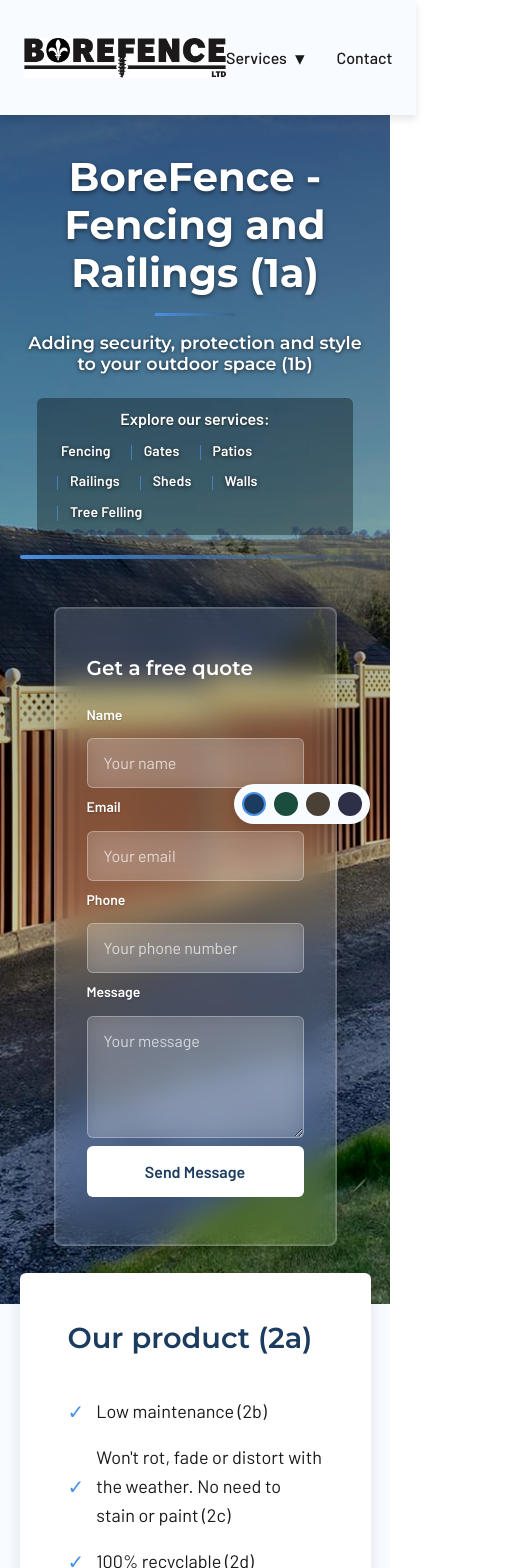
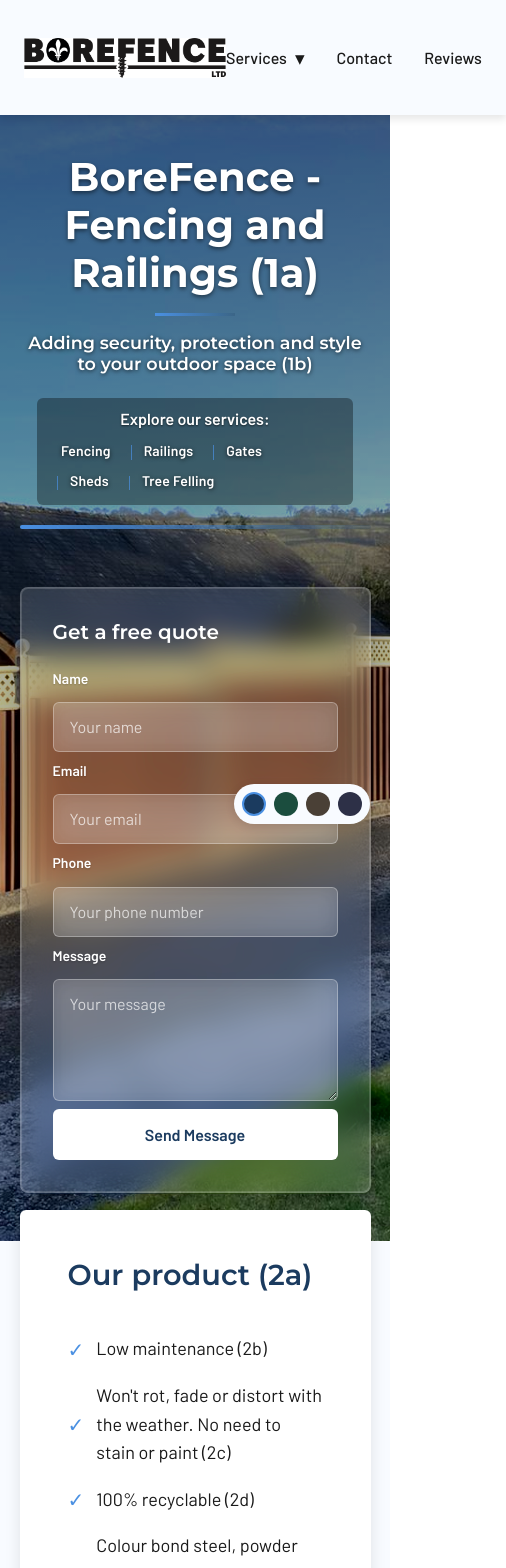
Before and after one commit to jamesbrittan/borefence, a React (Vite) app: page / in a window 390 px wide. Shown: the top 1568 px of the page, 506 px wide, since content can reach past the window. Built offline with nearby package versions, Linux system fonts and the light colour scheme.

Commit message:
Added link to reviews page, footer phone nos, hero contact form styles

```diff
--- a/src/components/Footer/Footer.jsx
+++ b/src/components/Footer/Footer.jsx
@@ -42,8 +42,9 @@
 
         <FooterSection>
           <FooterTitle>Contact Us</FooterTitle>
-          <FooterText>Phone: 07712345678</FooterText>
-          <FooterText>Email: info@borefence.com</FooterText>
+          <FooterText>Phone: 01633 526 247</FooterText>
+          <FooterText>Mobile: 07780 002247</FooterText>
+          <FooterText>Email: info@borefence.com [TODO - set up email]</FooterText>
         </FooterSection>
       </FooterContent>
     </FooterContainer>
--- a/src/components/HeroSection/HeroSection.jsx
+++ b/src/components/HeroSection/HeroSection.jsx
@@ -288,6 +288,18 @@
 
   @media (max-width: ${props => props.theme.breakpoints.tablet}) {
     justify-self: center;
+    max-width: 500px;
+    width: 100%;
+  }
+
+  @media (max-width: ${props => props.theme.breakpoints.mobile}) {
+    max-width: 100%;
+    padding: ${props => props.theme.spacing.component.padding.default};
+    transform: translateY(0);
+
+    &:hover {
+      transform: translateY(0);
+    }
   }
 `;
 
@@ -301,11 +313,9 @@
 }) => {
   const servicePages = [
     { name: 'Fencing', path: '/services/fencing' },
+    { name: 'Railings', path: '/services/railings' },
     { name: 'Gates', path: '/services/gates' },
-    { name: 'Patios', path: '/services/patios' },
-    { name: 'Railings', path: '/services/railings' },
     { name: 'Sheds', path: '/services/sheds' },
-    { name: 'Walls', path: '/services/walls' },
     { name: 'Tree Felling', path: '/services/tree-felling' }
   ];
 
--- a/src/components/Navigation/Navigation.jsx
+++ b/src/components/Navigation/Navigation.jsx
@@ -237,6 +237,7 @@
             </DropdownMenu>
           </DropdownContainer>
           <NavLink to="/contact">Contact</NavLink>
+          <NavLink to="/reviews">Reviews</NavLink>
         </NavLinks>
       </NavContent>
     </Nav>
```
Also changed, not shown: src/pages/services/patios.jsx (deleted, +0 -28 lines), 1 other file (tests, documents, lock files or other folders).
